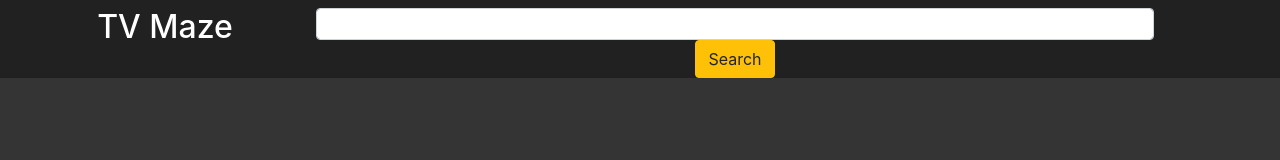
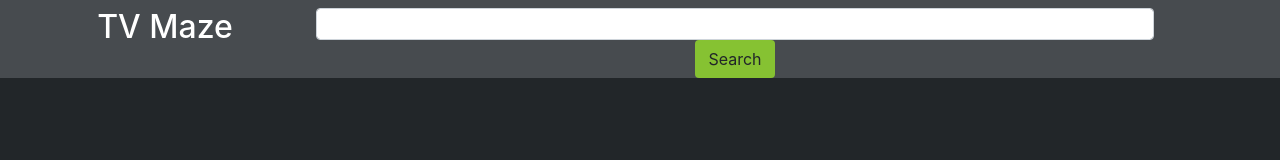
Before and after one commit to prasannavenkat-dev/TvShowAPI, a plain HTML site: page index.html in a window 1280 px wide. Drawn offline with nearby package versions, Linux system fonts and the light colour scheme.

Commit message:
Update index.html

```diff
--- a/index.html
+++ b/index.html
@@ -21,16 +21,16 @@
             height: 100%;
         }
         nav{
-            background-color: #212121;
+            background-color: #474B4F;
         }
           body{
-              background-color: #343434;
+              background-color: #222629;
               color: white;
 
           }
 
           .card{
-            border-color: #212121;            background-color:#343434;
+            border-color: #474B4F;            background-color:#222629;
 
           }
         @media screen and (max-width: 992px) {
@@ -42,7 +42,7 @@
                      .searchBtn{
                          margin-top: 3%;
                           width: 100%;
-                         margin-bottom:3%
+                          margin-bottom: 3%;
                       }
 
 
@@ -53,7 +53,7 @@
 </head>
 <body>
     <nav>
-        <div class="container text-center">
+        <div class="container  text-center">
 
             <div class="row ">
 
@@ -67,7 +67,7 @@
                         <form>
 
                             <input type="search" class="form-control pt-1 searchBox">
-                            <button class="btn btn-warning searchBtn" type="submit">Search</button>
+                            <button class="btn searchBtn" type="submit" style="background-color: #86C232;">Search</button>
 
                         </form>
 
```
